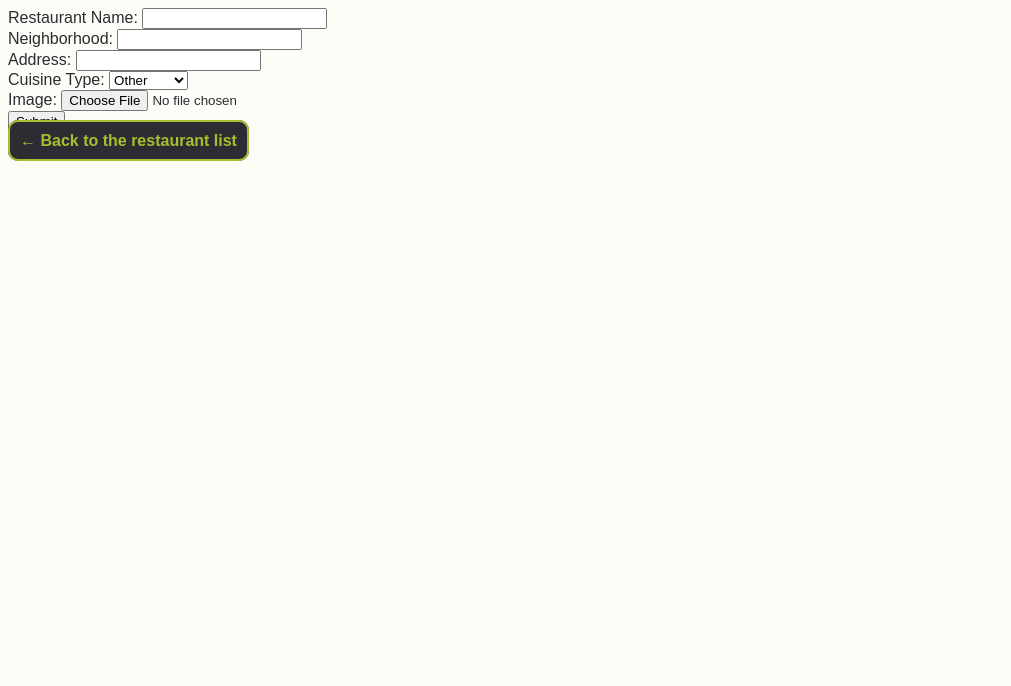
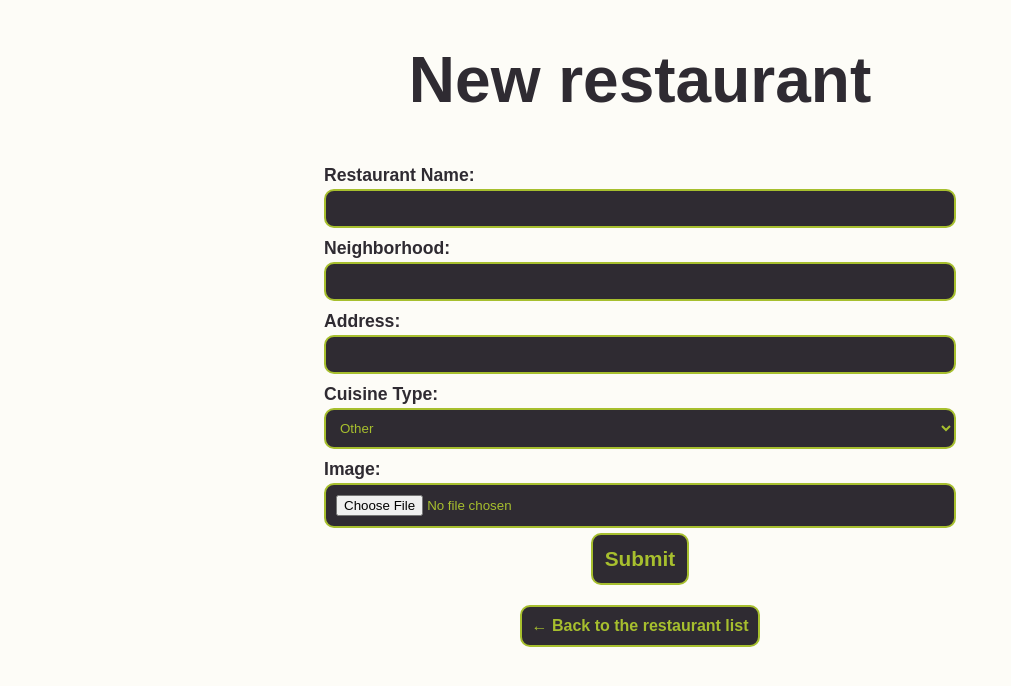
Before and after one commit to hectoranf/RestaurantList, a Next.js app in the folder client/: page /restaurant/new in a window 1280 px wide. Shown: the top 686 px of the page, without its empty margins (0-1011 px from the left). Built offline with nearby package versions, Linux system fonts and the light colour scheme.

Commit message:
style create restaurant form

```diff
--- a/client/pages/restaurant/new.js
+++ b/client/pages/restaurant/new.js
@@ -6,6 +6,7 @@ import { uploadImage } from "../../lib/files"
 import React, { useState } from "react"
 import { useRouter } from "next/router"
 import axios from "axios"
+import styles from "../../styles/restaurantForm.module.css"
 
 export default function newRestaurantForm() {
   const [state, setState] = useState({
@@ -52,14 +53,16 @@ export default function newRestaurantForm() {
   }
 
   return (
-    <>
+    <Layout>
       <Head>
         <title>New restaurant</title>
       </Head>
-      <form onSubmit={handleSubmit}>
+      <h1 className={styles.title}>New restaurant</h1>
+      <form className="form-container" onSubmit={handleSubmit}>
         <div className="form-group">
           <label>Restaurant Name: </label>
           <input
+            className="input"
             name="name"
             value={state.name}
             type="text"
@@ -71,6 +74,7 @@ export default function newRestaurantForm() {
         <div className="form-group">
           <label>Neighborhood: </label>
           <input
+            className="input"
             name="neighborhood"
             type="text"
             onChange={handleInputChange}
@@ -81,6 +85,7 @@ export default function newRestaurantForm() {
         <div className="form-group">
           <label>Address: </label>
           <input
+            className="input"
             name="address"
             type="text"
             onChange={handleInputChange}
@@ -91,6 +96,7 @@ export default function newRestaurantForm() {
         <div className="form-group">
           <label>Cuisine Type: </label>
           <select
+            className="input"
             name="cuisine_type"
             value={state.cuisine_type}
             onChange={handleInputChange}
@@ -108,17 +114,22 @@ export default function newRestaurantForm() {
         <div className="form-group">
           <label>Image: </label>
           <input
+            className="input"
             name="image"
             type="file"
             onChange={handleFileUpload}
             required
           />
         </div>
-        <input type="submit" />
+        <div>
+          <input className="button" type="submit" />
+        </div>
+        <Link href="/">
+          <a className="green bold back-to-list">
+            ← Back to the restaurant list
+          </a>
+        </Link>
       </form>
-      <Link href="/">
-        <a className="green bold back-to-list">← Back to the restaurant list</a>
-      </Link>
-    </>
+    </Layout>
   )
 }
--- a/client/styles/globals.css
+++ b/client/styles/globals.css
@@ -54,12 +54,50 @@ h1:hover .amazing {
 
 .back-to-list {
   position: relative;
-  bottom: 0px;
+  top: 20px;
   cursor: pointer;
+  border: 2px solid #a7bf2e;
+  background-color: #2f2b32;
+  padding: 10px;
+  border-radius: 10px 10px 10px 10px;
+}
+
+.form-group {
+  width: 50%;
+  display: flex;
+  justify-content: start;
+  flex-direction: column;
+  margin: 5px 0px;
+}
+
+.form-container {
+  display: flex;
+  justify-content: center;
+  align-items: center;
+  flex-direction: column;
+}
+.button {
+  cursor: pointer;
+  border: 2px solid #a7bf2e;
+  background-color: rgba(47, 43, 50);
+  padding: 12px;
+  border-radius: 10px 10px 10px 10px;
+  color: #a7bf2e;
+  font-weight: 600;
+  font-size: 1.3em;
+}
+.input {
   border: 2px solid #a7bf2e;
   background-color: rgba(47, 43, 50);
   padding: 10px;
   border-radius: 10px 10px 10px 10px;
+  color: #a7bf2e;
+}
+
+label {
+  font-size: 1.1em;
+  font-weight: 600;
+  margin-bottom: 3px;
 }
 
 @media (max-width: 992px) {
```
Also changed, not shown: client/styles/restaurantForm.module.css (added).
